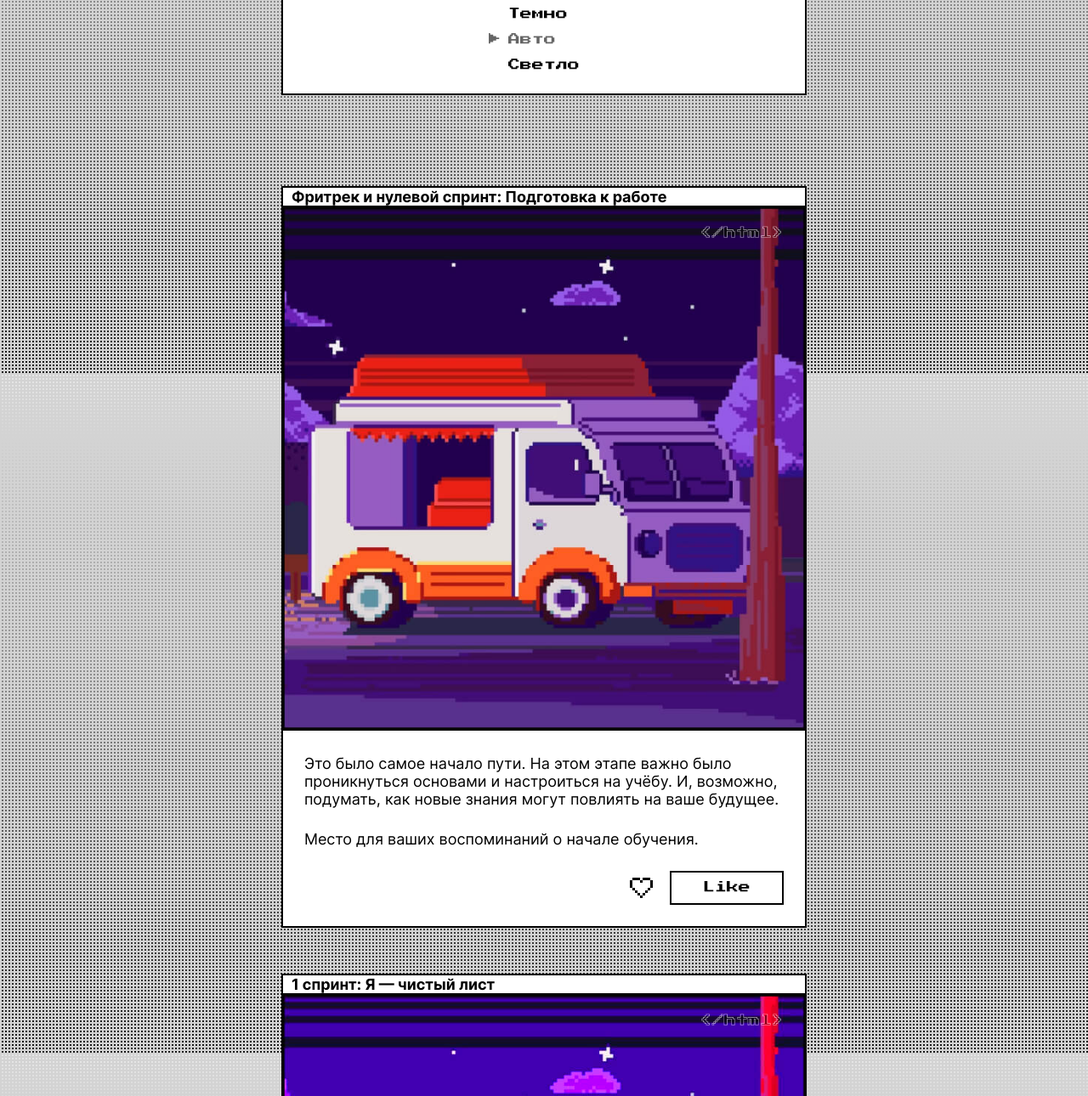
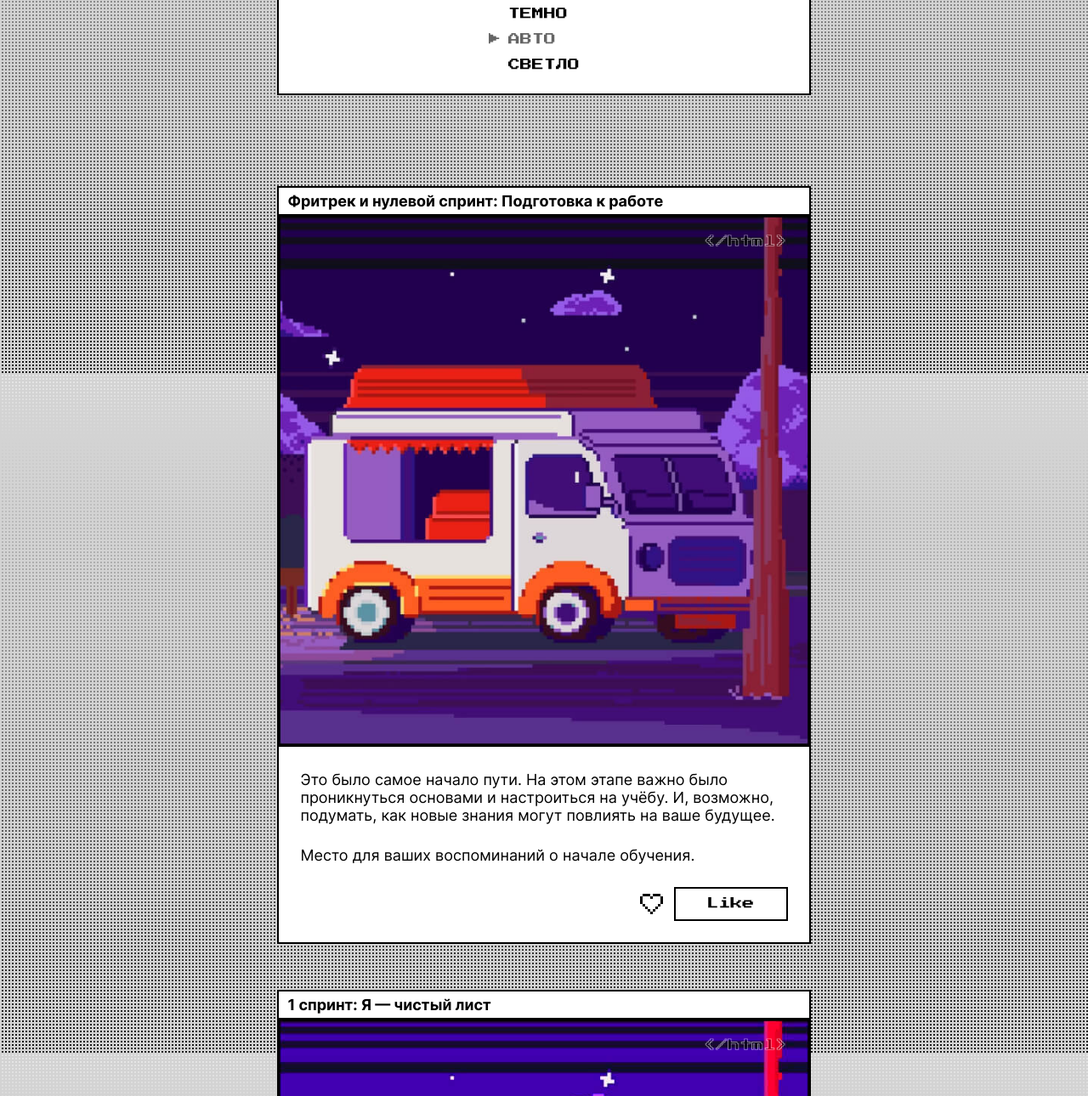
Before and after one commit to pmolukov/zakrivayuschiy-teg-f, a plain HTML site: page index.html in a window 1280 px wide. Shown: the part 361-1651 px from the top of the page at 85% size. Drawn offline with Linux system fonts and the light colour scheme.

Commit message:
after pp

```diff
--- a/styles/style.css
+++ b/styles/style.css
@@ -31,7 +31,7 @@
 }
 
 .content-section {
-  width: var(--content-width, 48.3%);
+  width: var(--content-width, 49%);
   min-width: 375px;
 }
 
@@ -56,6 +56,7 @@
 .subtitle {
   margin-block-end: 25px;
   font-size: clamp(0.875rem, 0.6769rem + 0.8451vw, 1.4375rem);
+  text-transform: uppercase;
 }
 
 .theme-menu {
@@ -73,6 +74,7 @@
 
 .theme-menu__button {
   transition: 0.3s ease;
+  text-transform: uppercase;
 }
 
 .theme-menu__button:disabled {
@@ -101,8 +103,7 @@
 }
 
 .card__title {
-  margin-inline-start: 10px;
-  margin-inline-end: 10px;
+  margin: 5px 10px;
   font-variation-settings: "wght" var(--font-wght-bold, 700);
   font-size: 18px;
 }
@@ -175,7 +176,7 @@
 
 .button__wrap {
   display: flex;
-  gap: 12px;
+  gap: 5px;
   justify-content: right;
 }
 
--- a/styles/variables.css
+++ b/styles/variables.css
@@ -20,7 +20,7 @@
       transparent 4px
     ),
     linear-gradient(#e7e7e7, #e7e7e7 0.01%, #1a1a1a);
-  --content-width: 48.3%;
+  --content-width: 49%;
   --btn-text-color: #fff;
   --heart-color: #ff0000;
 }
```
